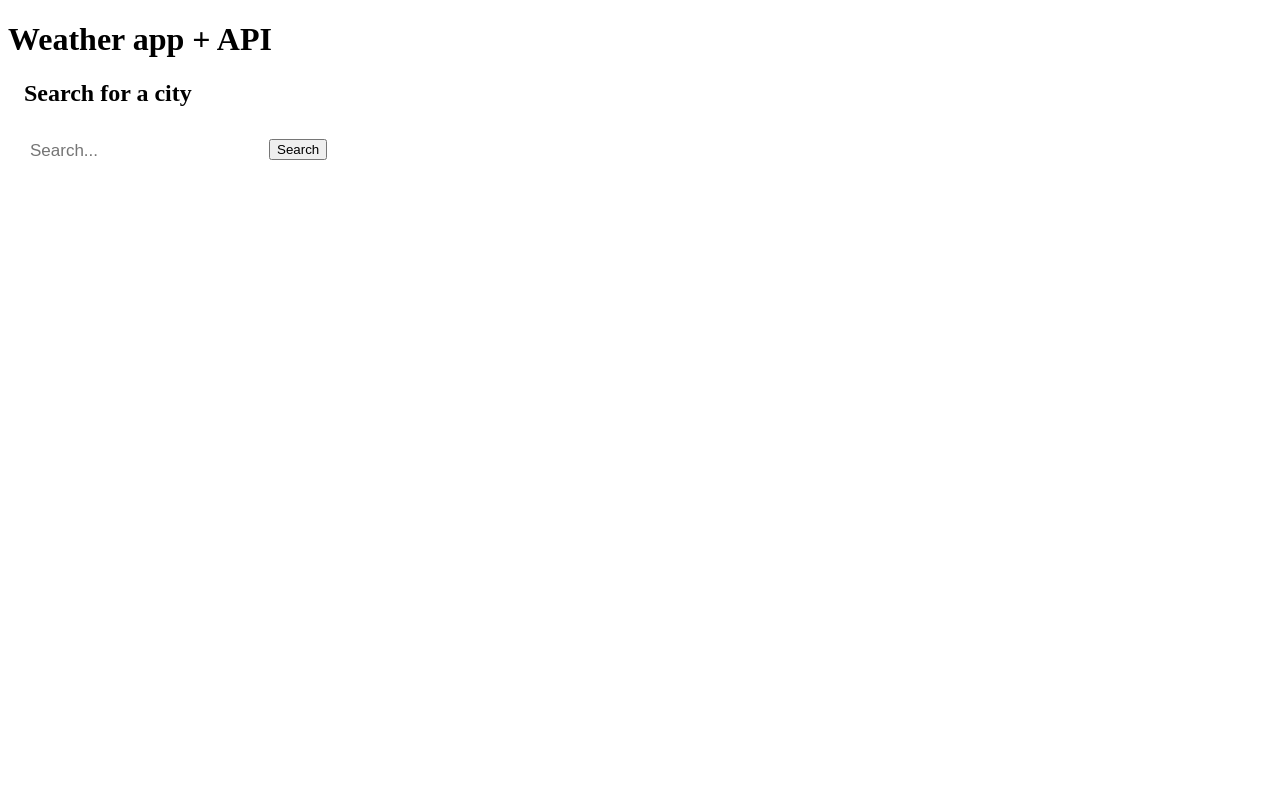
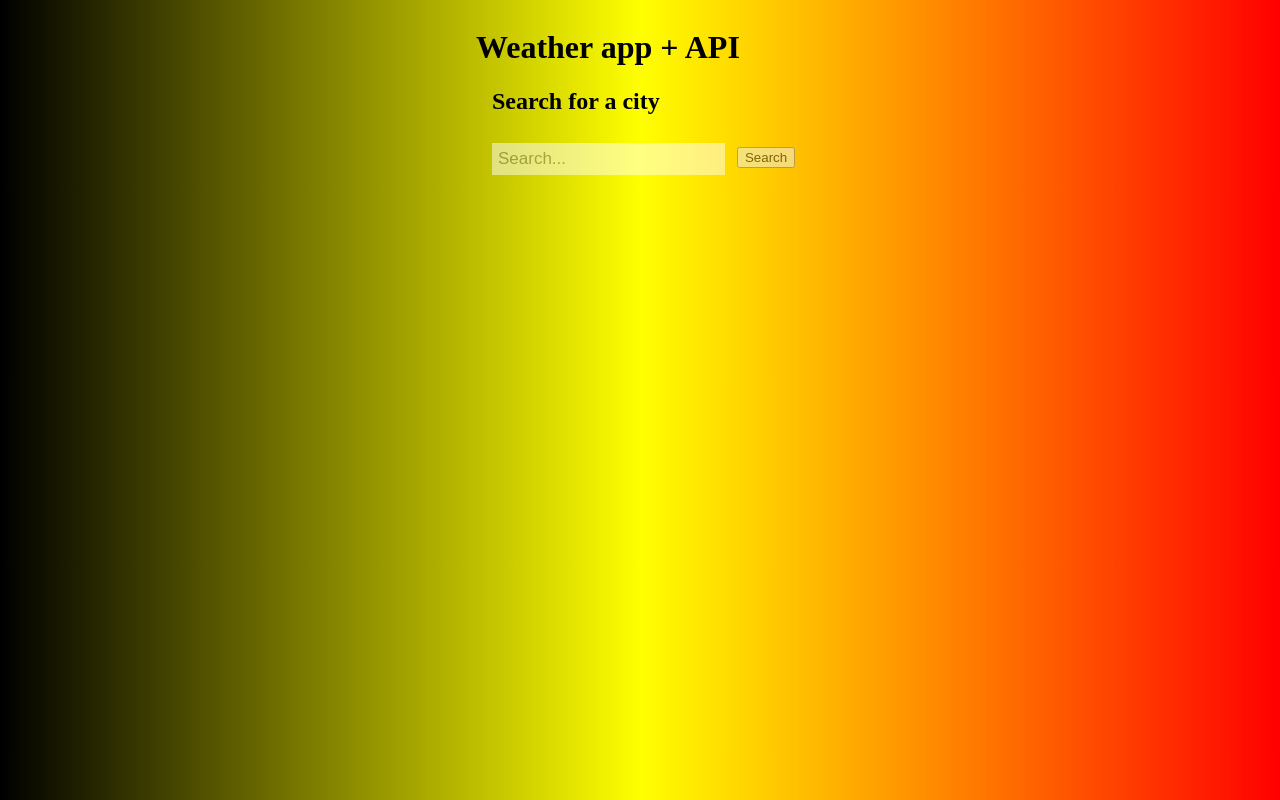
Before and after one commit to becodeorg/verou-3-weather-app-Jombojo, a plain HTML site: page index.html in a window 1280 px wide. Drawn offline with nearby package versions, Linux system fonts and the light colour scheme.

Commit message:
last minute cleanup+ css

```diff
--- a/index.html
+++ b/index.html
@@ -18,9 +18,6 @@
         <input type="text" id="citySearch" placeholder="Search...">
         <button id="submitbutton">Search</button>
     </div>
-    <div id="chart">
-        <canvas id="myChart" width="200px" height="200px"></canvas>
-    </div>
     </main>
     <footer></footer>
 
--- a/script.js
+++ b/script.js
@@ -31,7 +31,7 @@ submitbutton.addEventListener('click', () => {
       addCard(data.list[32], "card", everyDay[4]);
     })
 
-      const cardInfo = (data) => {
+      const cardInfo = (data, image) => {
         const main = document.querySelector("main");
         const section = document.createElement("section");
         main.appendChild(section);
@@ -42,7 +42,7 @@ submitbutton.addEventListener('click', () => {
         locationH1.innerText = data.city.name;
         infoCard.appendChild(locationH1);
         const city = document.createElement("p");
-        city.innerText = data.city.country;
+        city.innerText ="Country: " + data.city.country;
         infoCard.appendChild(city);
         const cityImage = document.createElement("div");
         cityImage.className = "cityImage";
--- a/style.css
+++ b/style.css
@@ -13,6 +13,18 @@ button {
     margin: 12px;
 
 }
-.infocard {
-    border: black;
+body {
+    width: 99vw;
+    display: flex;
+    flex-direction: row;
+    flex-wrap: wrap;
+    justify-content: center;
+    background-image: linear-gradient(to right,black, yellow, red);
 }
+
+input{
+    opacity: 0.5;
+}
+button{
+    opacity:0.5;
+}
```
